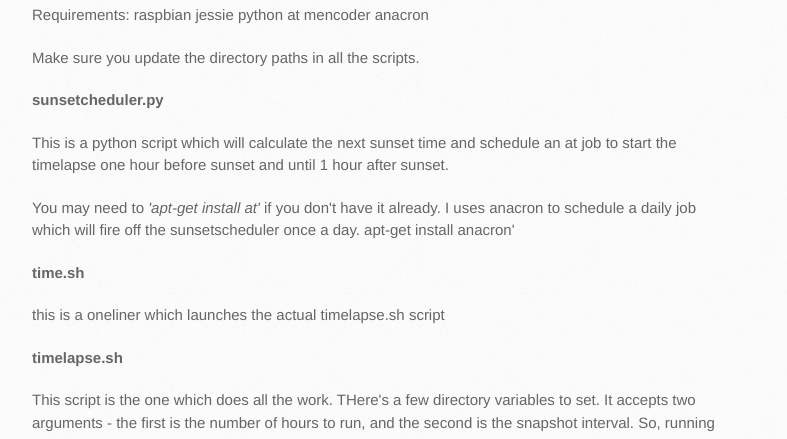
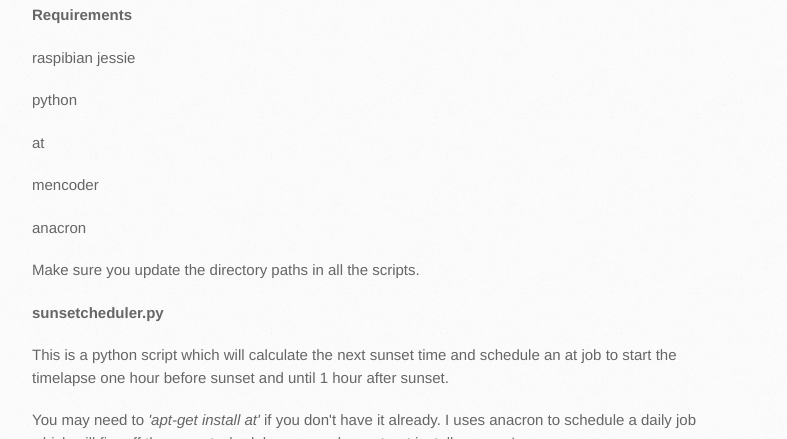
Before and after one commit to joshftx/pi, a plain HTML site: page index.html in a window 1280 px wide. Shown: the part 869-1308 px from the top of the page, without its empty margins (138-925 px from the left). Drawn offline with Linux system fonts and the light colour scheme.

Commit message:
Update index.html

```diff
--- a/index.html
+++ b/index.html
@@ -36,12 +36,12 @@
 <iframe width="640" height="480" src="https://www.youtube.com/embed/cneoIfqSpbc" frameborder="1" allowfullscreen></iframe>
 
 
-<p>Requirements:
-raspbian jessie
-python
-at
-mencoder
-anacron</p>
+<p><strong>Requirements</strong></p>
+<p>raspibian jessie</p>
+<p>python</p>
+<p>at</p>
+<p>mencoder</p>
+<p>anacron</p>
 
 
 <p>Make sure you update the directory paths in all the scripts.</p>
```
